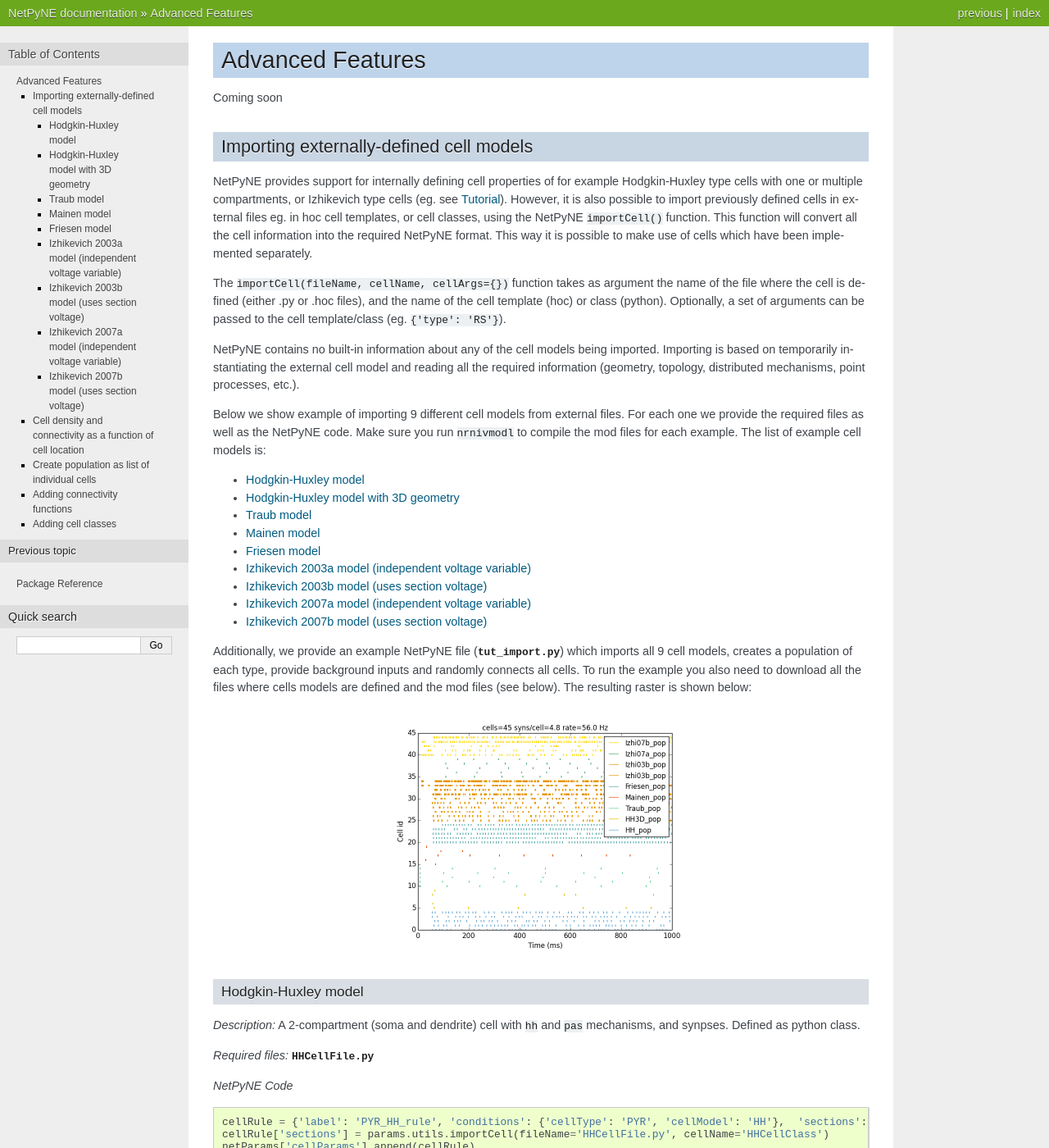
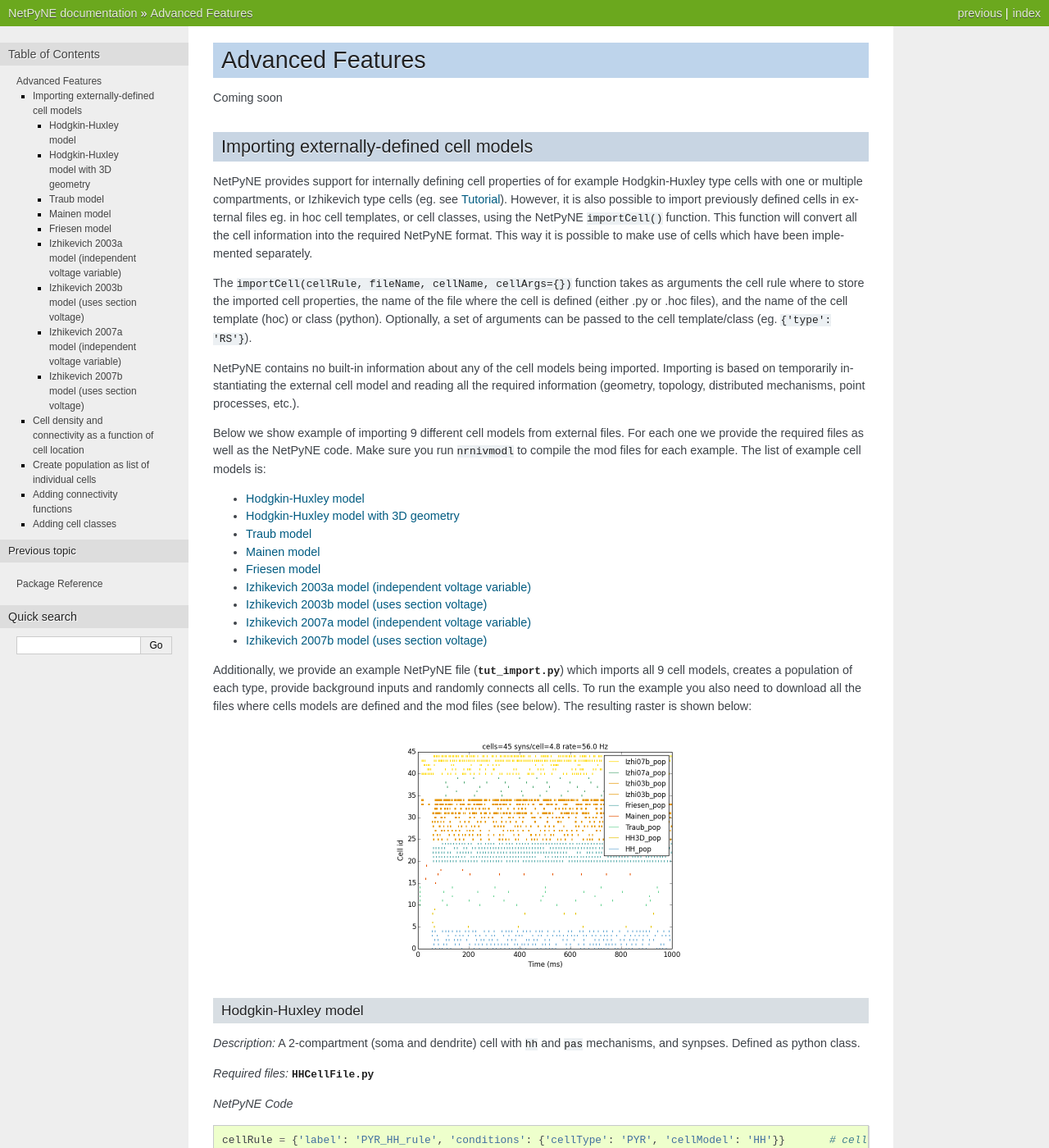
Before and after one commit to suny-downstate-medical-center/netpyne, a Sphinx documentation site: the page built from doc/source/advanced.rst, in a window 1280 px wide and 1400 px high. Shown: the whole window at 82% size. Built offline with Sphinx 7.4.7, drawn with Linux system fonts in a browser that asks for light colours; some of the changed text lies outside the part shown.

Commit message:
updated tutorial code and documentation to reflect importCell() changes

```diff
--- a/doc/source/advanced.rst
+++ b/doc/source/advanced.rst
@@ -10,7 +10,7 @@
 
 NetPyNE provides support for internally defining cell properties of for example Hodgkin-Huxley type cells with one or multiple compartments, or Izhikevich type cells (eg. see :ref:`tutorial`). However, it is also possible to import previously defined cells in external files eg. in hoc cell templates, or cell classes, using the NetPyNE ``importCell()`` function. This function will convert all the cell information into the required NetPyNE format. This way it is possible to make use of cells which have been implemented separately.
 
-The ``importCell(fileName, cellName, cellArgs={})`` function takes as argument the name of the file where the cell is defined (either .py or .hoc files), and the name of the cell template (hoc) or class (python). Optionally, a set of arguments can be passed to the cell template/class (eg. ``{'type': 'RS'}``).
+The ``importCell(cellRule, fileName, cellName, cellArgs={})`` function takes as arguments the cell rule where to store the imported cell properties, the name of the file where the cell is defined (either .py or .hoc files), and the name of the cell template (hoc) or class (python). Optionally, a set of arguments can be passed to the cell template/class (eg. ``{'type': 'RS'}``).
 
 NetPyNE contains no built-in information about any of the cell models being imported. Importing is based on temporarily instantiating the external cell model and reading all the required information (geometry, topology, distributed mechanisms, point processes, etc.).
 
@@ -45,8 +45,8 @@
 
 *NetPyNE Code* ::
 
-	cellRule = {'label': 'PYR_HH_rule', 'conditions': {'cellType': 'PYR', 'cellModel': 'HH'},  'sections': {}} 	# cell rule dict
-	cellRule['sections'] = params.utils.importCell(fileName='HHCellFile.py', cellName='HHCellClass')
+	cellRule = {'label': 'PYR_HH_rule', 'conditions': {'cellType': 'PYR', 'cellModel': 'HH'}} 	# cell rule dict
+	utils.importCell(cellRule = cellRule, fileName='HHCellFile.py', cellName='HHCellClass')
 	netParams['cellParams'].append(cellRule)
 
 
@@ -62,8 +62,8 @@
 
 *NetPyNE Code:* ::
 
-	cellRule = {'label': 'PYR_HH3D_rule', 'conditions': {'cellType': 'PYR', 'cellModel': 'HH3D'},  'sections': {}} 	# cell rule dict
-	cellRule['sections'] = params.utils.importCell(fileName='geom.hoc', cellName='E21')
+	cellRule = {'label': 'PYR_HH3D_rule', 'conditions': {'cellType': 'PYR', 'cellModel': 'HH3D'}} 	# cell rule dict
+	utils.importCell(cellRule = cellRule, fileName='geom.hoc', cellName='E21')
 	cellRule['sections']['soma']['mechs']['hh'] = {'gnabar': 0.12, 'gkbar': 0.036, 'gl': 0.003, 'el': -70}  		# soma hh mechanism
 	for secName in cellRule['sections']:
 		cellRule['sections'][secName]['mechs']['pas'] = {'g': 0.0000357, 'e': -70}
@@ -98,8 +98,8 @@
 
 *NetPyNE Code:* ::
 
-	cellRule = {'label': 'PYR_Traub_rule', 'conditions': {'cellType': 'PYR', 'cellModel': 'Traub'},  'sections': {}} 	# cell rule dict
-	cellRule['sections'] = params.utils.importCell(fileName='pyr3_traub.hoc', cellName='pyr3')
+	cellRule = {'label': 'PYR_Traub_rule', 'conditions': {'cellType': 'PYR', 'cellModel': 'Traub'}} 	# cell rule dict
+	utils.importCell(cellRule = cellRule, fileName='pyr3_traub.hoc', cellName='pyr3')
 	cellRule['sections']['comp_1']['syns']['NMDA'] = {'_type': 'Exp2Syn', '_loc': 0.5, 'tau1': 1.0, 'tau2': 5.0, 'e': 0}  	# soma NMDA synapse
 	netParams['cellParams'].append(cellRule)
 
@@ -124,8 +124,8 @@
 
 *NetPyNE Code:* ::
 
-	cellRule = {'label': 'PYR_Mainen_rule', 'conditions': {'cellType': 'PYR', 'cellModel': 'Mainen'},  'sections': {}} 	# cell rule dict
-	cellRule['sections'] = params.utils.importCell(fileName='mainen.py', cellName='PYR2')
+	cellRule = {'label': 'PYR_Mainen_rule', 'conditions': {'cellType': 'PYR', 'cellModel': 'Mainen'}} 	# cell rule dict
+	utils.importCell(cellRule = cellRule,fileName='mainen.py', cellName='PYR2')
 	cellRule['sections']['soma']['syns']['NMDA'] = {'_type': 'Exp2Syn', '_loc': 0.5, 'tau1': 1.0, 'tau2': 5.0, 'e': 0}  	# soma NMDA synapse
 	netParams['cellParams'].append(cellRule)
 
@@ -148,8 +148,8 @@
 
 *NetPyNE Code:* ::
 
-	cellRule = {'label': 'PYR_Friesen_rule', 'conditions': {'cellType': 'PYR', 'cellModel': 'Friesen'},  'sections': {}} 	# cell rule dict
-	cellRule['sections'] = params.utils.importCell(fileName='friesen.py', cellName='MakeRSFCELL')
+	cellRule = {'label': 'PYR_Friesen_rule', 'conditions': {'cellType': 'PYR', 'cellModel': 'Friesen'}} 	# cell rule dict
+	utils.importCell(cellRule = cellRule, fileName='friesen.py', cellName='MakeRSFCELL')
 	cellRule['sections']['soma']['syns']['NMDA'] = {'_type': 'Exp2Syn', '_loc': 0.5, 'tau1': 1.0, 'tau2': 5.0, 'e': 0}  	# soma NMDA synapse
 	cellRule['sections']['axon']['spikeGenLoc'] = 0.5  # spike generator location.
 	netParams['cellParams'].append(cellRule)
@@ -170,9 +170,8 @@
 
 *NetPyNE Code:* ::
 
-	cellRule = {'label': 'PYR_Izhi03a_rule', 'conditions': {'cellType': 'PYR', 'cellModel':'Izhi2003a'},  'sections': {}} 	# cell rule dict
-	cellRule['sections'] = params.utils.importCell(
-		fileName='izhi2003Wrapper.py', cellName='IzhiCell',  cellArgs={'type':'tonic spiking', 'host':'dummy'})
+	cellRule = {'label': 'PYR_Izhi03a_rule', 'conditions': {'cellType': 'PYR', 'cellModel':'Izhi2003a'}} 	# cell rule dict
+	utils.importCell(cellRule = cellRule, fileName='izhi2003Wrapper.py', cellName='IzhiCell',  cellArgs={'type':'tonic spiking', 'host':'dummy'})
 	cellRule['sections']['soma']['pointps']['Izhi2003a_0']['_vref'] = 'V' # specify that uses its own voltage V
 	netParams['cellParams'].append(cellRule)
 
@@ -192,9 +191,8 @@
 
 *NetPyNE Code:* ::
 
-	cellRule = {'label': 'PYR_Izhi03b_rule', 'conditions': {'cellType': 'PYR', 'cellModel':'Izhi2003b'},  'sections': {}} 	# cell rule dict
-	cellRule['sections'] = params.utils.importCell(
-		fileName='izhi2003Wrapper.py', cellName='IzhiCell', cellArgs={'type':'tonic spiking'})
+	cellRule = {'label': 'PYR_Izhi03b_rule', 'conditions': {'cellType': 'PYR', 'cellModel':'Izhi2003b'}} 	# cell rule dict
+	utils.importCell(cellRule = cellRule, fileName='izhi2003Wrapper.py', cellName='IzhiCell', cellArgs={'type':'tonic spiking'})
 	cellRule['sections']['soma']['syns']['NMDA'] = {'_type': 'Exp2Syn', '_loc': 0.5, 'tau1': 1.0, 'tau2': 5.0, 'e': 0}  	# soma NMDA synapse
 	netParams['cellParams'].append(cellRule)
 
@@ -214,9 +212,8 @@
 
 *NetPyNE Code:* ::
 
-	cellRule = {'label': 'PYR_Izhi07a_rule', 'conditions': {'cellType': 'PYR', 'cellModel':'Izhi2007a'},  'sections': {}} 	# cell rule dict
-	cellRule['sections'] = params.utils.importCell(
-		fileName='izhi2007Wrapper.py', cellName='IzhiCell', cellArgs={'type':'RS', 'host':'dummy'})
+	cellRule = {'label': 'PYR_Izhi07a_rule', 'conditions': {'cellType': 'PYR', 'cellModel':'Izhi2007a'}} 	# cell rule dict
+	utils.importCell(cellRule = cellRule, fileName='izhi2007Wrapper.py', cellName='IzhiCell', cellArgs={'type':'RS', 'host':'dummy'})
 	cellRule['sections']['soma']['pointps']['Izhi2007a_0']['_vref'] = 'V' # specify that uses its own voltage V
 	cellRule['sections']['soma']['pointps']['Izhi2007a_0']['_synList'] = ['AMPA', 'NMDA', 'GABAA', 'GABAB']  # specify its own synapses
 	netParams['cellParams'].append(cellRule)
@@ -237,9 +234,8 @@
 
 *NetPyNE Code:* ::
 
-	cellRule = {'label': 'PYR_Izhi07b_rule', 'conditions': {'cellType': 'PYR', 'cellModel':'Izhi2007b'},  'sections': {}} 	# cell rule dict
-	cellRule['sections'] = params.utils.importCell(
-		fileName='izhi2007Wrapper.py', cellName='IzhiCell',  cellArgs={'type':'RS'})
+	cellRule = {'label': 'PYR_Izhi07b_rule', 'conditions': {'cellType': 'PYR', 'cellModel':'Izhi2007b'}} 	# cell rule dict
+	utils.importCell(cellRule = cellRule, fileName='izhi2007Wrapper.py', cellName='IzhiCell',  cellArgs={'type':'RS'})
 	cellRule['sections']['soma']['syns']['NMDA'] = {'_type': 'Exp2Syn', '_loc': 0.5, 'tau1': 1.0, 'tau2': 5.0, 'e': 0}  	# soma NMDA synapse
 	netParams['cellParams'].append(cellRule)
 
--- a/doc/source/code/tut_import.py
+++ b/doc/source/code/tut_import.py
@@ -20,13 +20,13 @@
 netParams['cellParams'] = [] # list of cell property rules - each item will contain dict with cell properties
 
 ### HH
-cellRule = {'label': 'PYR_HH_rule', 'conditions': {'cellType': 'PYR', 'cellModel': 'HH'},  'sections': {}} 	# cell rule dict
-cellRule['sections'] = utils.importCell(fileName='HHCellFile.py', cellName='HHCellClass')
+cellRule = {'label': 'PYR_HH_rule', 'conditions': {'cellType': 'PYR', 'cellModel': 'HH'}} 	# cell rule dict
+utils.importCell(cellRule = cellRule, fileName='HHCellFile.py', cellName='HHCellClass')
 netParams['cellParams'].append(cellRule)  												# add dict to list of cell parameters
 
 ### HH3D
-cellRule = {'label': 'PYR_HH3D_rule', 'conditions': {'cellType': 'PYR', 'cellModel': 'HH3D'},  'sections': {}} 	# cell rule dict
-cellRule['sections'] = utils.importCell(fileName='geom.hoc', cellName='E21')
+cellRule = {'label': 'PYR_HH3D_rule', 'conditions': {'cellType': 'PYR', 'cellModel': 'HH3D'}} 	# cell rule dict
+utils.importCell(cellRule = cellRule, fileName='geom.hoc', cellName='E21')
 cellRule['sections']['soma']['mechs']['hh'] = {'gnabar': 0.12, 'gkbar': 0.036, 'gl': 0.003, 'el': -70}  		# soma hh mechanism
 for secName in cellRule['sections']:
 	cellRule['sections'][secName]['mechs']['pas'] = {'g': 0.0000357, 'e': -70}
@@ -35,51 +35,47 @@
 netParams['cellParams'].append(cellRule)
 
 ### Traub
-cellRule = {'label': 'PYR_Traub_rule', 'conditions': {'cellType': 'PYR', 'cellModel': 'Traub'},  'sections': {}, 'sectionLists': {}} 	# cell rule dict
+cellRule = {'label': 'PYR_Traub_rule', 'conditions': {'cellType': 'PYR', 'cellModel': 'Traub'}} 	# cell rule dict
 utils.importCell(cellRule = cellRule, fileName='pyr3_traub.hoc', cellName='pyr3')
 somaSec = cellRule['sectionLists']['Soma'][0]
 cellRule['sections'][somaSec]['syns']['NMDA'] = {'_type': 'Exp2Syn', '_loc': 0.5, 'tau1': 1.0, 'tau2': 5.0, 'e': 0}  	# soma NMDA synapse
 netParams['cellParams'].append(cellRule)
 
 ### Mainen
-cellRule = {'label': 'PYR_Mainen_rule', 'conditions': {'cellType': 'PYR', 'cellModel': 'Mainen'},  'sections': {}} 	# cell rule dict
-cellRule['sections'] = utils.importCell(fileName='mainen.py', cellName='PYR2')
+cellRule = {'label': 'PYR_Mainen_rule', 'conditions': {'cellType': 'PYR', 'cellModel': 'Mainen'}} 	# cell rule dict
+utils.importCell(cellRule = cellRule, fileName='mainen.py', cellName='PYR2')
 cellRule['sections']['soma']['syns']['NMDA'] = {'_type': 'Exp2Syn', '_loc': 0.5, 'tau1': 1.0, 'tau2': 5.0, 'e': 0}  	# soma NMDA synapse
 netParams['cellParams'].append(cellRule)
 
 ### Friesen
-cellRule = {'label': 'PYR_Friesen_rule', 'conditions': {'cellType': 'PYR', 'cellModel': 'Friesen'},  'sections': {}} 	# cell rule dict
-cellRule['sections'] = utils.importCell(fileName='friesen.py', cellName='MakeRSFCELL')
+cellRule = {'label': 'PYR_Friesen_rule', 'conditions': {'cellType': 'PYR', 'cellModel': 'Friesen'}} 	# cell rule dict
+utils.importCell(cellRule = cellRule, fileName='friesen.py', cellName='MakeRSFCELL')
 cellRule['sections']['soma']['syns']['NMDA'] = {'_type': 'Exp2Syn', '_loc': 0.5, 'tau1': 1.0, 'tau2': 5.0, 'e': 0}  	# soma NMDA synapse
 cellRule['sections']['axon']['spikeGenLoc'] = 0.5  # spike generator location.
 netParams['cellParams'].append(cellRule)
 
 ### Izhi2003a (independent voltage)
-cellRule = {'label': 'PYR_Izhi03a_rule', 'conditions': {'cellType': 'PYR', 'cellModel':'Izhi2003a'},  'sections': {}} 	# cell rule dict
-cellRule['sections'] = utils.importCell(
-	fileName='izhi2003Wrapper.py', cellName='IzhiCell',  cellArgs={'type':'tonic spiking', 'host':'dummy'})
+cellRule = {'label': 'PYR_Izhi03a_rule', 'conditions': {'cellType': 'PYR', 'cellModel':'Izhi2003a'}} 	# cell rule dict
+utils.importCell(cellRule = cellRule, fileName='izhi2003Wrapper.py', cellName='IzhiCell',  cellArgs={'type':'tonic spiking', 'host':'dummy'})
 cellRule['sections']['soma']['pointps']['Izhi2003a_0']['_vref'] = 'V' # specify that uses its own voltage V
 netParams['cellParams'].append(cellRule)
 
 ### Izhi2003b (section voltage)
-cellRule = {'label': 'PYR_Izhi03b_rule', 'conditions': {'cellType': 'PYR', 'cellModel':'Izhi2003b'},  'sections': {}} 	# cell rule dict
-cellRule['sections'] = utils.importCell(
-	fileName='izhi2003Wrapper.py', cellName='IzhiCell',  cellArgs={'type':'tonic spiking'})
+cellRule = {'label': 'PYR_Izhi03b_rule', 'conditions': {'cellType': 'PYR', 'cellModel':'Izhi2003b'}} 	# cell rule dict
+utils.importCell(cellRule = cellRule, fileName='izhi2003Wrapper.py', cellName='IzhiCell',  cellArgs={'type':'tonic spiking'})
 cellRule['sections']['soma']['syns']['NMDA'] = {'_type': 'Exp2Syn', '_loc': 0.5, 'tau1': 1.0, 'tau2': 5.0, 'e': 0}  	# soma NMDA synapse
 netParams['cellParams'].append(cellRule)
 
 ### Izhi2007a (independent voltage)
-cellRule = {'label': 'PYR_Izhi07a_rule', 'conditions': {'cellType': 'PYR', 'cellModel':'Izhi2007a'},  'sections': {}} 	# cell rule dict
-cellRule['sections'] = utils.importCell(
-	fileName='izhi2007Wrapper.py', cellName='IzhiCell',  cellArgs={'type':'RS', 'host':'dummy'})
+cellRule = {'label': 'PYR_Izhi07a_rule', 'conditions': {'cellType': 'PYR', 'cellModel':'Izhi2007a'}} 	# cell rule dict
+utils.importCell(cellRule = cellRule, fileName='izhi2007Wrapper.py', cellName='IzhiCell',  cellArgs={'type':'RS', 'host':'dummy'})
 cellRule['sections']['soma']['pointps']['Izhi2007a_0']['_vref'] = 'V' # specify that uses its own voltage V
 cellRule['sections']['soma']['pointps']['Izhi2007a_0']['_synList'] = ['AMPA', 'NMDA', 'GABAA', 'GABAB']  # specify its own synapses
 netParams['cellParams'].append(cellRule)
 
 ### Izhi2007b (section voltage)
-cellRule = {'label': 'PYR_Izhi07b_rule', 'conditions': {'cellType': 'PYR', 'cellModel':'Izhi2007b'},  'sections': {}} 	# cell rule dict
-cellRule['sections'] = utils.importCell(
-	fileName='izhi2007Wrapper.py', cellName='IzhiCell',  cellArgs={'type':'RS'})
+cellRule = {'label': 'PYR_Izhi07b_rule', 'conditions': {'cellType': 'PYR', 'cellModel':'Izhi2007b'}} 	# cell rule dict
+utils.importCell(cellRule = cellRule, fileName='izhi2007Wrapper.py', cellName='IzhiCell',  cellArgs={'type':'RS'})
 cellRule['sections']['soma']['syns']['NMDA'] = {'_type': 'Exp2Syn', '_loc': 0.5, 'tau1': 1.0, 'tau2': 5.0, 'e': 0}  	# soma NMDA synapse
 netParams['cellParams'].append(cellRule)
 
```
Also changed, not shown: sdnotes.org (+10 -0 lines).
